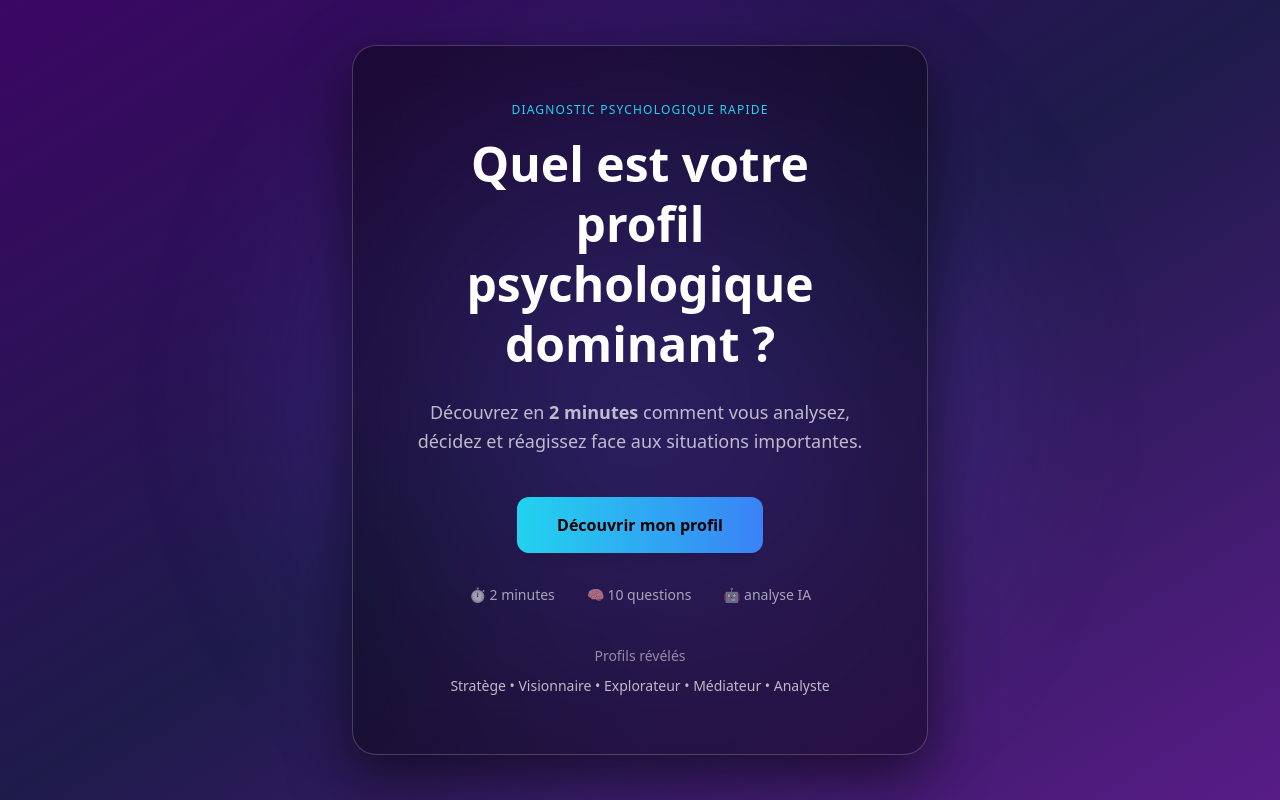
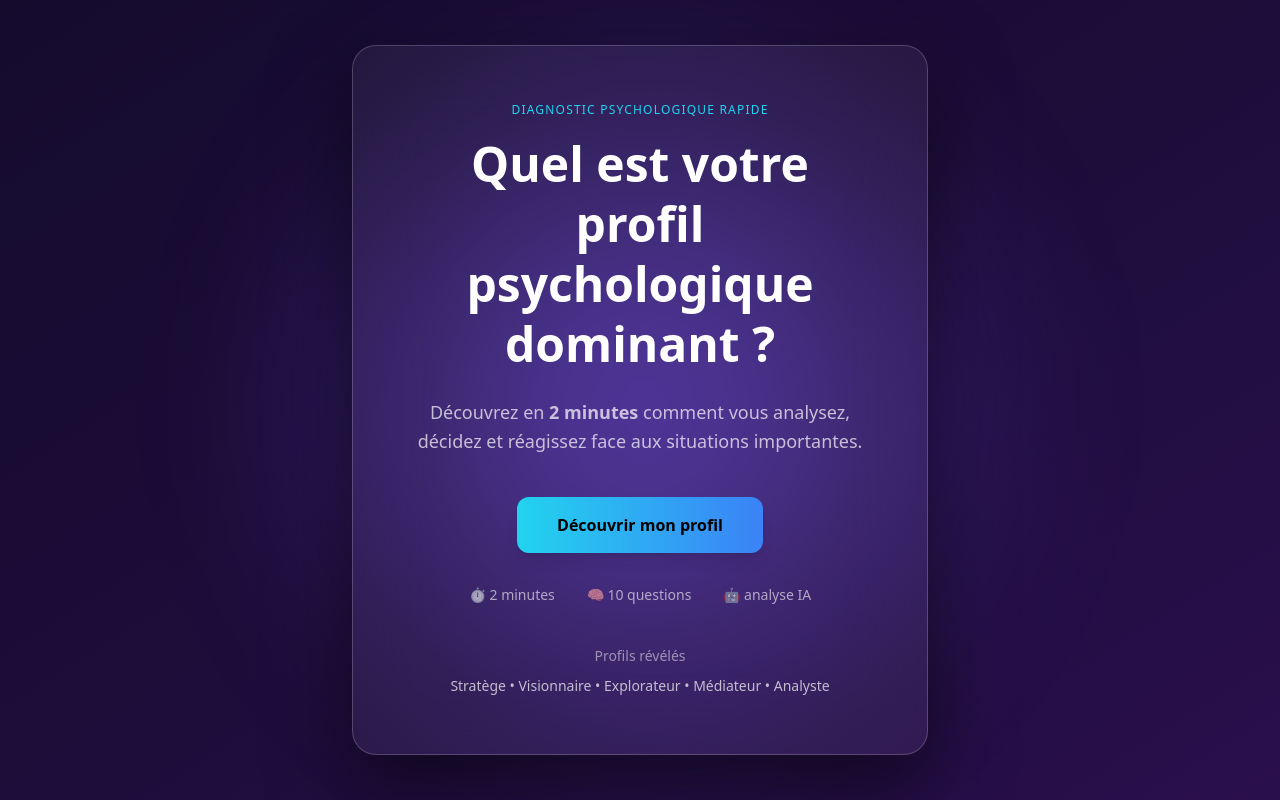
Before and after one commit to arnaudcrestey/personnality-scan, a Next.js app: page / in a window 1280 px wide. Built offline with nearby package versions, Linux system fonts and the light colour scheme.

Commit message:
Update page.tsx

```diff
--- a/app/page.tsx
+++ b/app/page.tsx
@@ -7,13 +7,13 @@ export default function Home() {
     <main className="relative min-h-screen flex items-center justify-center overflow-hidden bg-[#0f0820]">
 
       {/* Background gradient */}
-      <div className="absolute inset-0 bg-gradient-to-br from-purple-950 via-indigo-950 to-purple-900"></div>
+      <div className="absolute inset-0 bg-gradient-to-br from-[#140b2d] via-[#1d0d3a] to-[#2a0f4d]" />
 
       {/* Glow effect */}
-      <div className="absolute top-1/2 left-1/2 w-[900px] h-[900px] -translate-x-1/2 -translate-y-1/2 bg-[radial-gradient(circle,rgba(120,80,255,0.55)_0%,rgba(40,0,80,0)_65%)] blur-3xl"></div>
+      <div className="absolute top-1/2 left-1/2 w-[900px] h-[900px] -translate-x-1/2 -translate-y-1/2 bg-[radial-gradient(circle,rgba(120,80,255,0.55)_0%,rgba(40,0,80,0)_65%)] blur-3xl" />
 
       {/* Card */}
-      <div className="relative bg-black/40 backdrop-blur-xl border border-white/20 rounded-3xl px-12 py-14 text-center max-w-xl shadow-[0_20px_60px_rgba(0,0,0,0.6)]">
+      <div className="relative bg-white/[0.05] backdrop-blur-2xl border border-white/20 rounded-3xl px-12 py-14 text-center max-w-xl shadow-[0_30px_80px_rgba(0,0,0,0.6)]">
 
         <p className="text-cyan-400 tracking-widest text-xs mb-4">
           DIAGNOSTIC PSYCHOLOGIQUE RAPIDE
@@ -32,7 +32,7 @@ export default function Home() {
 
         <Link
           href="/start"
-          className="inline-block bg-gradient-to-r from-cyan-400 to-blue-500 text-black font-semibold px-10 py-4 rounded-xl shadow-lg hover:scale-105 hover:shadow-cyan-500/40 transition-all duration-300"
+          className="inline-block bg-gradient-to-r from-cyan-400 to-blue-500 text-black font-semibold px-10 py-4 rounded-xl shadow-lg hover:scale-105 hover:shadow-[0_0_30px_rgba(92,242,255,0.6)] transition-all duration-300"
         >
           Découvrir mon profil
         </Link>
```
